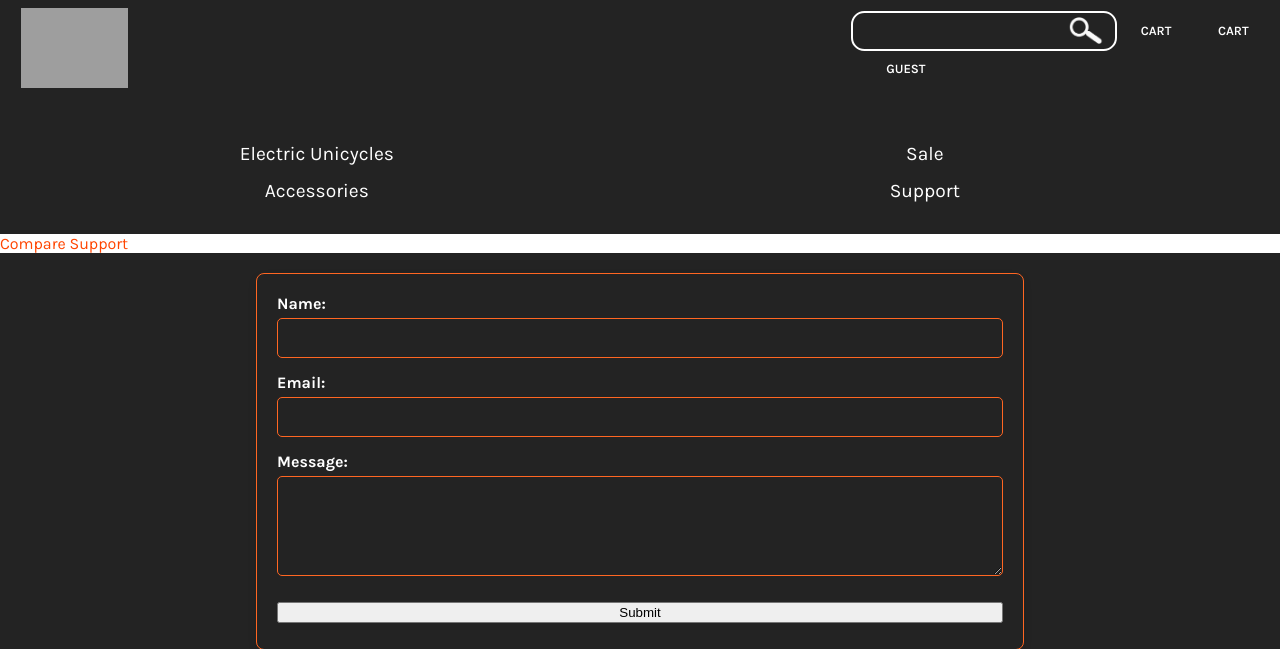
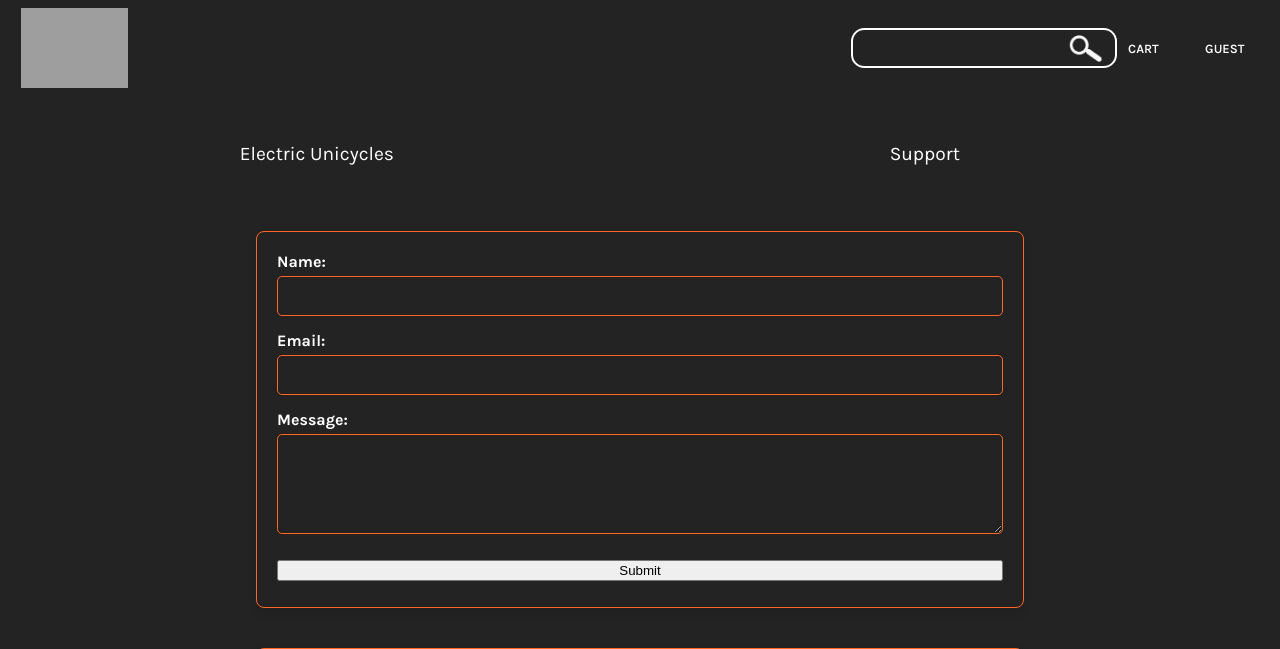
Before and after one commit to gogoldh/projectbackend, a PHP site: page /support.php in a window 1280 px wide. Shown: the top 649 px of the page. Run offline with PHP 8.4, Linux system fonts and the light colour scheme; grey boxes are pictures that could not be loaded.

Commit message:
fix: cleanup

```diff
--- a/classes/Db.php
+++ b/classes/Db.php
@@ -6,6 +6,7 @@ class Db {
     public static function getConnection() {
         if (self::$conn == null) {
             try {
+
                 $host = getenv('DB_HOST');
                 $db = getenv('DB_NAME');
                 $user = getenv('DB_USER');
--- a/login.php
+++ b/login.php
@@ -44,7 +44,7 @@ function canLogin($p_email, $p_password){
 
 if ($_SERVER['REQUEST_METHOD'] === 'POST') {
     $email = filter_input(INPUT_POST, 'email', FILTER_SANITIZE_EMAIL);
-    $password = filter_input(INPUT_POST, 'password', FILTER_SANITIZE_STRING);
+    $password = filter_input(INPUT_POST, 'password', FILTER_SANITIZE_SPECIAL_CHARS);
 
     // Debugging output
     error_log("Email: " . $email);
--- a/nav.inc.php
+++ b/nav.inc.php
@@ -1,7 +1,7 @@
 <?php
-// if (session_status() == PHP_SESSION_NONE) {
-//     session_start();
-// }
+if (session_status() == PHP_SESSION_NONE) {
+    session_start();
+}
 include_once (__DIR__ . "/classes/Db.php");
 
 if (isset($_SESSION['id'])) {
@@ -30,7 +30,6 @@ if (isset($_SESSION['id'])) {
         <form action="" method="get">
             <input type="text" name="search" class="nav__search">
         </form>
-        <a href="mylist.php">Cart</a>
         <a href="cart.php">Cart</a>
 
         <!-- Profile Button with Dropdown -->
@@ -66,10 +65,7 @@ if (isset($_SESSION['id'])) {
             <a href="index.php?brand=Nosfet">Nosfet</a>
         </div>
     </div>
-    <a href="#">Sale</a>
-    <a href="#">Accessories</a>
-    <a href="#">Support</a>
-</div>
-    <a href="javascript:void(0);" id="compare-nav-button">Compare</a>
+
     <a href="support.php">Support</a>
 </div>
+</div>
```
